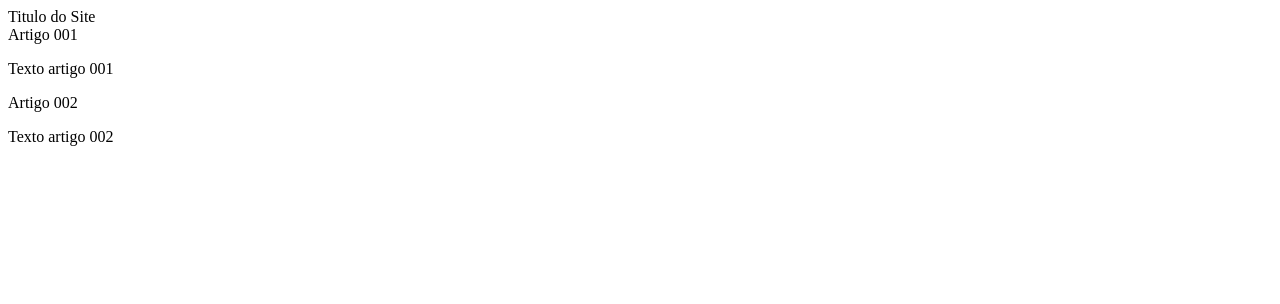
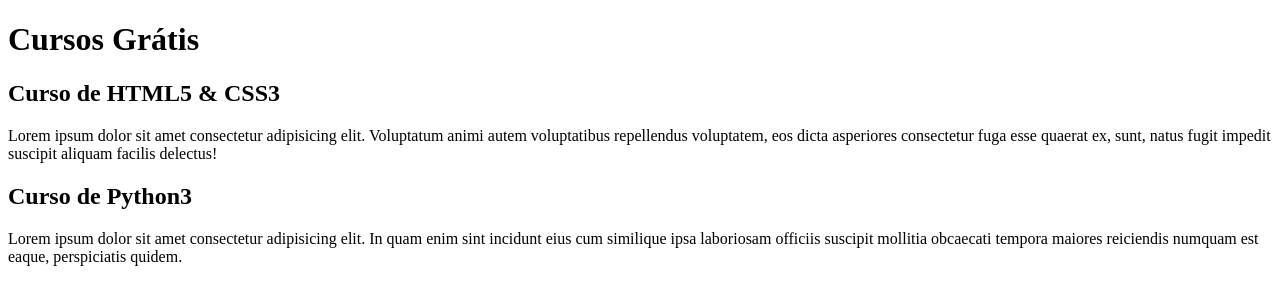
Before and after one commit to ViniciusOPR/projeto_site, a plain HTML site: page index.html in a window 1280 px wide. Drawn offline with Linux system fonts and the light colour scheme.

Commit message:
Update index.html

```diff
--- a/index.html
+++ b/index.html
@@ -9,13 +9,18 @@
 <body>
     <main>
         <header>
-            Titulo do Site
+            <h1>Cursos Grátis</h1>
         </header>
-        <article>Artigo 001
-            <p>Texto artigo 001</p>
+        <article><h2>Curso de HTML5 & CSS3</h2>
+            <p>Lorem ipsum dolor sit amet consectetur adipisicing elit. Voluptatum animi autem voluptatibus
+                repellendus voluptatem, eos dicta asperiores consectetur fuga esse quaerat ex,
+                sunt, natus fugit impedit suscipit aliquam facilis delectus!</p>
         </article>
-        <article>Artigo 002
-            <p>Texto artigo 002</p>
+        <article><h2>Curso de Python3</h2>
+            <p>Lorem ipsum dolor sit amet consectetur adipisicing elit. In quam enim sint
+                incidunt eius cum similique ipsa laboriosam officiis
+                suscipit mollitia obcaecati tempora maiores reiciendis numquam est eaque,
+                perspiciatis quidem.</p>
         </article>
     </main>
 
```
